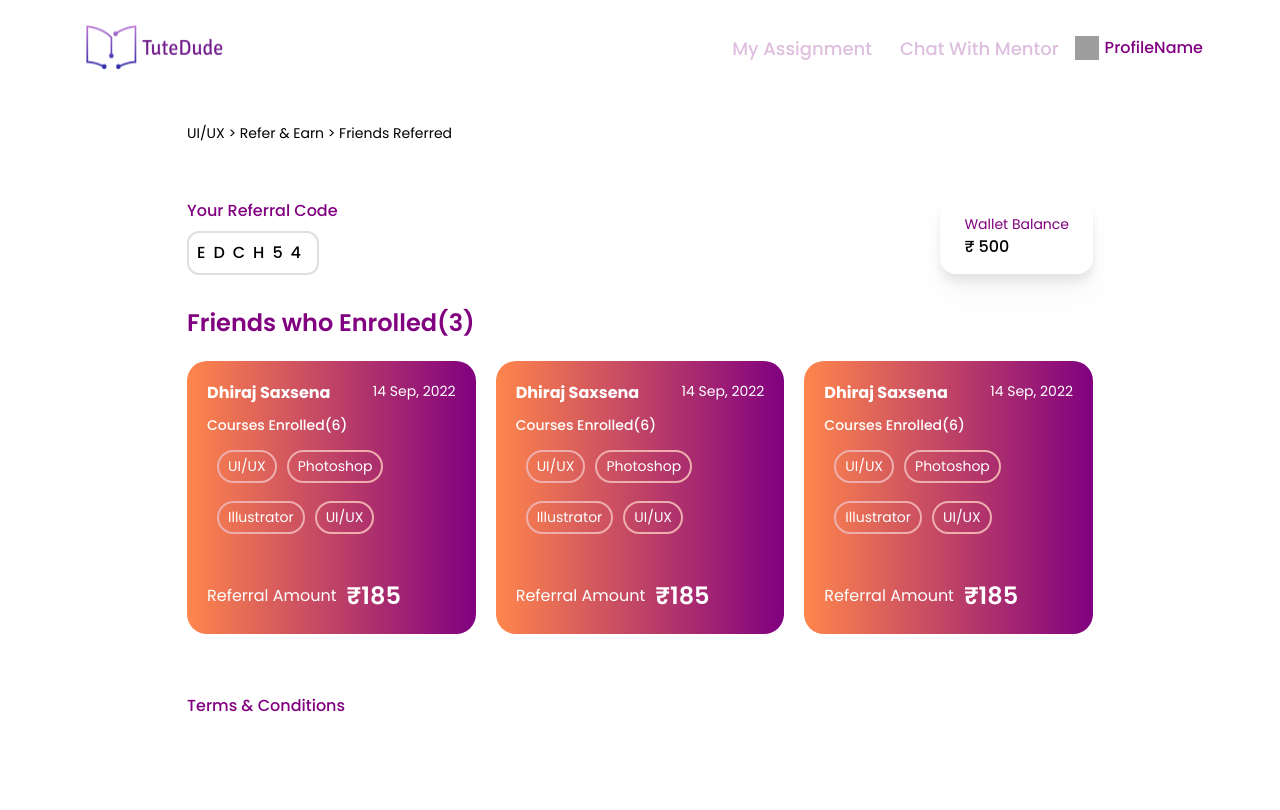
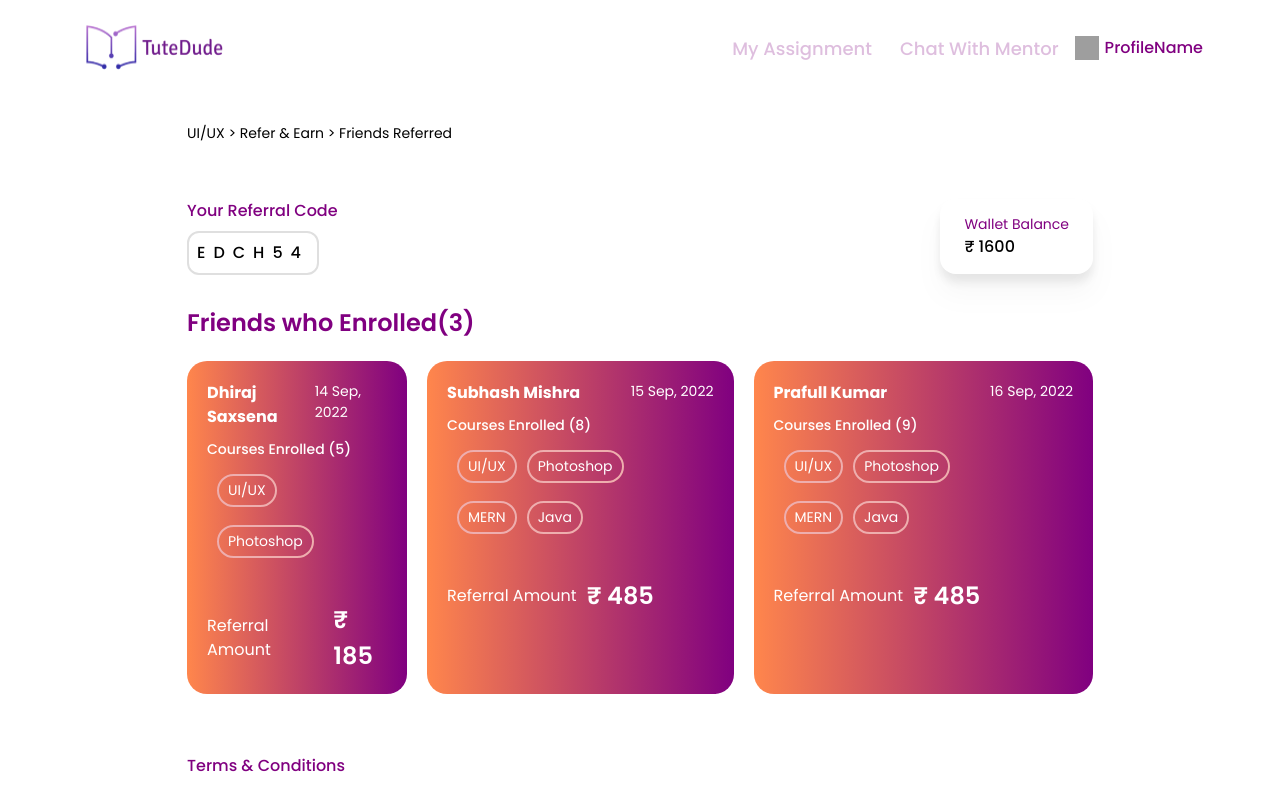
Before and after one commit to zoharkiks/tutedude, a React (Vite) app: page /friends-referred in a window 1280 px wide. Shown: the top 810 px of the page. Built offline with nearby package versions, Linux system fonts and the light colour scheme; grey boxes are pictures that could not be loaded.

Commit message:
Add fake data

```diff
--- a/src/App.jsx
+++ b/src/App.jsx
@@ -1,7 +1,14 @@
+import { useState } from "react";
 import { Footer, Info, Navbar, ReferralCode, WalletInfo } from "./components/";
+import{walletData,refCode} from './data'
 
 
 function App() {
+
+
+const [data, setData] = useState(walletData[0])
+const [code, setCode] = useState(refCode[0])
+
   return (
 
     <div className="font-poppins">
@@ -9,8 +16,8 @@ function App() {
       <Navbar />
       {/* Body */}
       <section className="px-[34px] pt-[30px]  xl:grid xl:grid-cols-2 gap-x-[93px] xl:px-[187px]">
-        <WalletInfo />
-        <ReferralCode />
+        <WalletInfo earnings={data.earnings} totalRef={data.totalRef} balance={data.balance}/>
+        <ReferralCode refCode={code.refCode}  />
         <Info />
       </section>
       {/* Footer */}
--- a/src/components/EnrolledCard.jsx
+++ b/src/components/EnrolledCard.jsx
@@ -1,61 +1,34 @@
-import React from "react";
+import React, { useState } from "react";
 
-const EnrolledCard = () => {
+const EnrolledCard = ({name,dateEnrolled,totalCourses,refAmount,courses,id}) => {
+
+console.log(courses);
+
   return (
     <div className="bg-gradient-to-l from-[#800080] to-[#FF864C] rounded-[20px] text-white p-5">
       <div className="flex justify-between">
-        <h2 className="text-heading4 font-bold">Dhiraj Saxsena</h2>
-        <h2 className="text-heading5">14 Sep, 2022</h2>
+        <h2 className="text-heading4 font-bold">{name}</h2>
+        <h2 className="text-heading5">{dateEnrolled}</h2>
       </div>
 
       <h2 className="text-heading5 font-medium mt-[10px] ">
-        Courses Enrolled(6)
+        Courses Enrolled ({totalCourses})
       </h2>
 
       <div className="flex flex-wrap  mt-[14px] overflow-auto gap-y-[18px] mr-[20px] pr-[49px] scrollbar-thumb-beige scrollbar-thumb-rounded-full scrollbar-thin  h-24">
         {/* Course Name */}
-        <div className="flex w-max justify-center items-center ml-[10px] border-2 border-beige rounded-full py-1 px-[9px]  ">
-          <span className="text-heading5 ">UI/UX</span>
-        </div>
-
-        <div className="flex w-max justify-center items-center ml-[10px] border-2 border-beige rounded-full py-1 px-[9px]  ">
-          <span className="text-heading5 ">Photoshop</span>
-        </div>
-
-        <div className="flex w-max justify-center items-center ml-[10px] border-2 border-beige rounded-full py-1 px-[9px]  ">
-          <span className="text-heading5 ">Illustrator</span>
-        </div>
-
-        <div className="flex w-max justify-center items-center ml-[10px] border-2 border-beige rounded-full py-1 px-[9px]  ">
-          <span className="text-heading5 ">UI/UX</span>
-        </div>
-
-        <div className="flex w-max justify-center items-center ml-[10px] border-2 border-beige rounded-full py-1 px-[9px]  ">
-          <span className="text-heading5 ">UI/UX</span>
-        </div>
-
-        <div className="flex w-max justify-center items-center ml-[10px] border-2 border-beige rounded-full py-1 px-[9px]  ">
-          <span className="text-heading5 ">UI/UX</span>
-        </div>
-
-        <div className="flex w-max justify-center items-center ml-[10px] border-2 border-beige rounded-full py-1 px-[9px]  ">
-          <span className="text-heading5 ">UI/UX</span>
-        </div>
-
-        <div className="flex w-max justify-center items-center ml-[10px] border-2 border-beige rounded-full py-1 px-[9px]  ">
-          <span className="text-heading5 ">UI/UX</span>
-        </div>
-
-        <div className="flex w-max justify-center items-center ml-[10px] border-2 border-beige rounded-full py-1 px-[9px]  ">
-          <span className="text-heading5 ">UI/UX</span>
-        </div>
+      {courses.map((course)=>(
+           <div key={course.id} className="flex w-max justify-center items-center ml-[10px] border-2 border-beige rounded-full py-1 px-[9px]  ">
+           <span className="text-heading5 ">{course.name}</span>
+         </div>
+      ))}
       </div>
 
       <div className="flex  items-center mt-8">
         <h2 className="text-heading4 font-normal mr-[10px]">
           Referral Amount{" "}
         </h2>
-        <h2 className="text-heading2">₹185</h2>
+        <h2 className="text-heading2">₹ {refAmount}</h2>
       </div>
     </div>
   );
--- a/src/components/Navbar.jsx
+++ b/src/components/Navbar.jsx
@@ -8,7 +8,6 @@ const Navbar = () => {
 
   const location = useLocation()
 
-  console.log(location.pathname);
   return (
     <nav className="pt-[59px] pr-[35px] pl-[3px] xl:pr-[33px] xl:pl-[74px] xl:pt-6 pb-[25px] ">
       <div className="flex justify-between">
--- a/src/components/ReferralCode.jsx
+++ b/src/components/ReferralCode.jsx
@@ -1,7 +1,7 @@
 import React, { useEffect, useState } from "react";
 import { useLocation } from "react-router-dom";
 
-const ReferralCode = () => {
+const ReferralCode = ({ refCode }) => {
   const location = useLocation();
   const [referralPage, setReferralPage] = useState();
 
@@ -13,7 +13,6 @@ const ReferralCode = () => {
     }
   }, []);
 
-  console.log(referralPage);
   return (
     <div className="xl:mt-0 flex flex-col ">
       <h1
@@ -39,7 +38,7 @@ const ReferralCode = () => {
               : "bg-white w-full text-center text-heading3 py-4"
           }
         >
-          EDCH54
+          {refCode}
         </h2>
       </div>
     </div>
--- a/src/components/WalletBalance.jsx
+++ b/src/components/WalletBalance.jsx
@@ -1,10 +1,10 @@
 import React from 'react'
 
-const WalletBalance = () => {
+const WalletBalance = ({totalBalance}) => {
   return (
     <div className='flex flex-col  drop-shadow-xl bg-white h-max px-6 py-[15px] rounded-2xl xl:w-max'>
 <h1 className='text-purple text-heading5'>Wallet Balance</h1>
-<h1 className='text-heading4'>₹ 500</h1>
+<h1 className='text-heading4'>₹ {totalBalance}</h1>
 
 
     </div>
--- a/src/components/WalletInfo.jsx
+++ b/src/components/WalletInfo.jsx
@@ -1,21 +1,21 @@
 import React from "react";
 import Button from "./Button";
 
-const WalletInfo = () => {
+const WalletInfo = ({earnings,totalRef,balance}) => {
   return (
     <div className="bg-white grid grid-cols-2 xl:grid-cols-3 gap-y-5 mb-[30px] py-5 px-[22.5px] rounded-[20px] drop-shadow-xl">
       <div className="flex flex-col">
         <h2 className="text-heading5 text-purple">Referral Earnings</h2>
-        <h2 className="text-heading">₹ 2,500</h2>
+        <h2 className="text-heading">₹ {earnings}</h2>
       </div>
       <div className="flex flex-col place-self-end xl:place-self-center">
         <h2 className="text-heading5 text-purple ">Total Referrals</h2>
-        <h2 className="text-heading">7</h2>
+        <h2 className="text-heading">{totalRef}</h2>
       </div>
 
       <div className="flex flex-col item xl:place-self-end">
         <h2 className="text-heading5 text-purple">Wallet Balance</h2>
-        <h2 className="text-heading">₹ 500</h2>
+        <h2 className="text-heading">₹ {balance}</h2>
       </div>
 
       <div className="flex items-end justify-end xl:justify-start xl:col-start-2 xl:col-span-3">
--- /dev/null
+++ b/src/data/enrolledInfo.json
@@ -0,0 +1,50 @@
+[
+  {
+    "id":1,
+    "name": "Dhiraj Saxsena",
+    "dateEnrolled": "14 Sep, 2022",
+    "coursesEnrolled": [
+
+      { "name": "UI/UX" },
+      { "name": "Photoshop" },
+      { "name": "MERN" },
+      { "name": "Java" },
+      { "name": "Illustrator" }
+    ],
+    "refAmount":185
+  }
+  ,
+
+  {"id":2,
+    "name": "Subhash Mishra",
+    "dateEnrolled": "15 Sep, 2022",
+    "coursesEnrolled": [
+      { "name": "UI/UX" },
+      { "name": "Photoshop" },
+      { "name": "MERN" },
+      { "name": "Java" },
+      { "name": "Illustrator" },
+      { "name": "C++" },
+      { "name": "Python" },
+      { "name": "ReactJS" }
+    ],
+    "refAmount":485
+  },
+
+  {"id":3,
+    "name": "Prafull Kumar",
+    "dateEnrolled": "16 Sep, 2022",
+    "coursesEnrolled": [
+      { "name": "UI/UX" },
+      { "name": "Photoshop" },
+      { "name": "MERN" },
+      { "name": "Java" },
+      { "name": "Illustrator" },
+      { "name": "C++" },
+      { "name": "Python" },
+      { "name": "ReactJS" },
+      { "name": "ReactJS" }
+    ],
+    "refAmount":485
+  }
+]
--- /dev/null
+++ b/src/data/index.js
@@ -0,0 +1,5 @@
+import walletData from "./walletData.json"
+import refCode from "./refCode.json"
+import enrolledInfo from "./enrolledInfo.json"
+
+export{walletData,refCode,enrolledInfo}
--- /dev/null
+++ b/src/data/refCode.json
@@ -0,0 +1,5 @@
+[
+    {
+        "refCode":"EDCH54"
+    }
+]
--- /dev/null
+++ b/src/data/walletData.json
@@ -0,0 +1,7 @@
+[{
+    "earnings":2900,
+    "totalRef":10,
+    "balance":1600
+    }
+
+]
--- a/src/routes/FriendsReferred.jsx
+++ b/src/routes/FriendsReferred.jsx
@@ -1,18 +1,25 @@
-import React, { useEffect } from "react";
-import { Link,useLocation } from "react-router-dom";
-import { EnrolledCard, Footer, Navbar, ReferralCode, WalletBalance } from "../components";
+import React, { useEffect, useState } from "react";
+import { Link, useLocation } from "react-router-dom";
+import {
+  EnrolledCard,
+  Footer,
+  Navbar,
+  ReferralCode,
+  WalletBalance,
+} from "../components";
+import { walletData, refCode, enrolledInfo } from "../data";
 
 const FriendsReferred = () => {
+  const { pathname } = useLocation();
+  const [data, setData] = useState(walletData[0]);
+  const [code, setCode] = useState(refCode[0]);
+  const [refInfo, setRefInfo] = useState(enrolledInfo);
 
-  const { pathname } = useLocation();
   useEffect(() => {
     window.scrollTo(0, 0);
   }, [pathname]);
 
-
   return (
-
-
     <div className="font-poppins">
       {/* Navbar */}
       <Navbar />
@@ -24,21 +31,28 @@ const FriendsReferred = () => {
       </Link>
       {/* Body */}
       <section className="px-[34px] pt-[30px] flex justify-between xl:px-[187px]   ">
-        <ReferralCode />
-        <WalletBalance />
+        <ReferralCode refCode={code.refCode} />
+        <WalletBalance totalBalance={data.balance} />
       </section>
 
       <section className="px-[34px] pt-[30px] flex flex-col justify-between xl:px-[187px]">
-
-
-        <h1 className="text-purple  text-heading2 mb-5">Friends who Enrolled(3)</h1>
+        <h1 className="text-purple  text-heading2 mb-5">
+          Friends who Enrolled(3)
+        </h1>
 
         <div className="flex flex-col space-y-5 xl:flex-row xl:space-y-0 xl:space-x-5 xl:overflow-auto   ">
-        <EnrolledCard />
-        <EnrolledCard />
-        <EnrolledCard />
-</div>
+          {refInfo.map((ref) => (
+            <EnrolledCard
+              key={ref.id}
 
+              name={ref.name}
+              dateEnrolled={ref.dateEnrolled}
+              totalCourses={ref.coursesEnrolled.length}
+              refAmount={ref.refAmount}
+              courses={ref.coursesEnrolled}
+            />
+          ))}
+        </div>
       </section>
       {/* Footer */}
 
```
